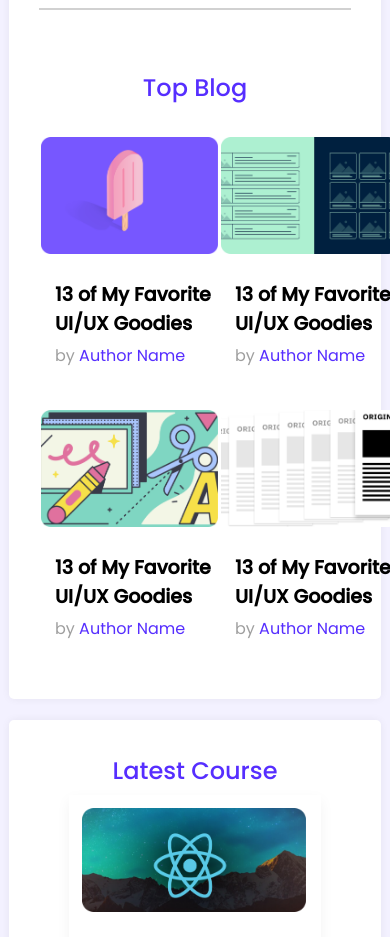
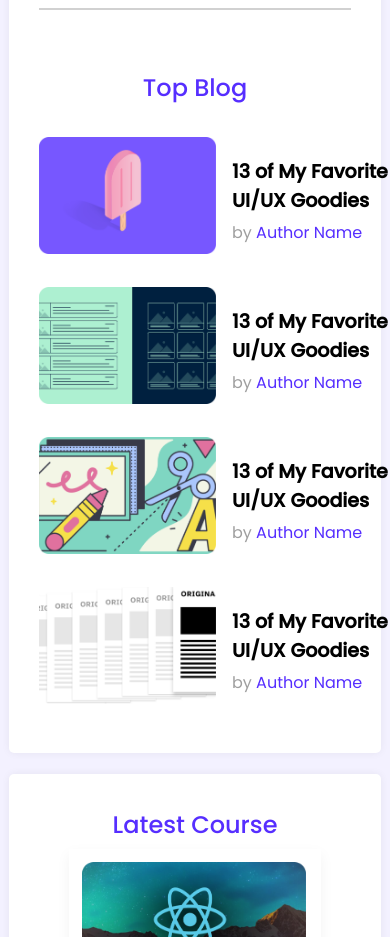
Before and after one commit to hasanulsakir/leader-board-html5css3, a plain HTML site: page index.html in a window 390 px wide. Shown: the part 1120-2057 px from the top of the page. Drawn offline with Linux system fonts and the light colour scheme.

Commit message:
responsive fix

```diff
--- a/asset/style/style.css
+++ b/asset/style/style.css
@@ -285,13 +285,13 @@ hr {
     .section-title {
         text-align: center;
     }
-    .players {
+    .players,
+    .blogs {
         grid-template-columns: repeat(1, 1fr);
         /* padding: 5px 16px; */
     }
     .blog {
         justify-content: center;
-        flex-direction: column;
     }
     .player {
         flex-direction: column;
```
